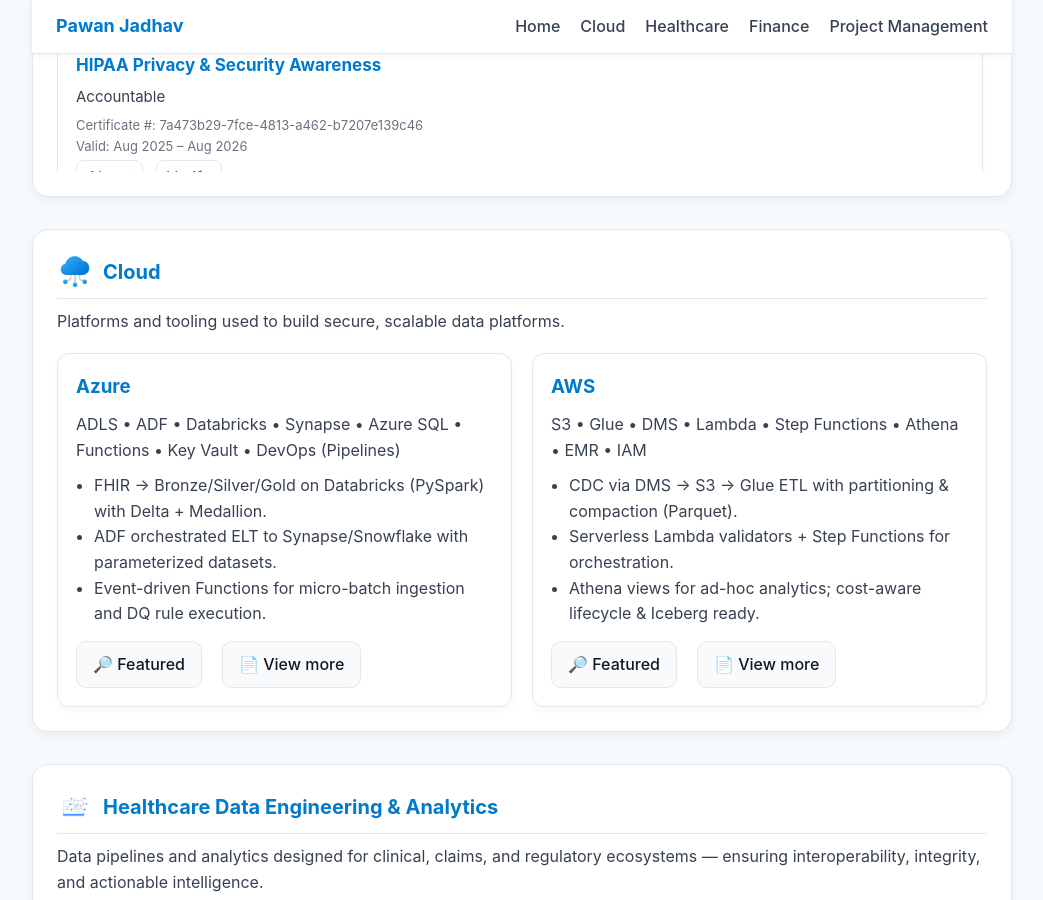
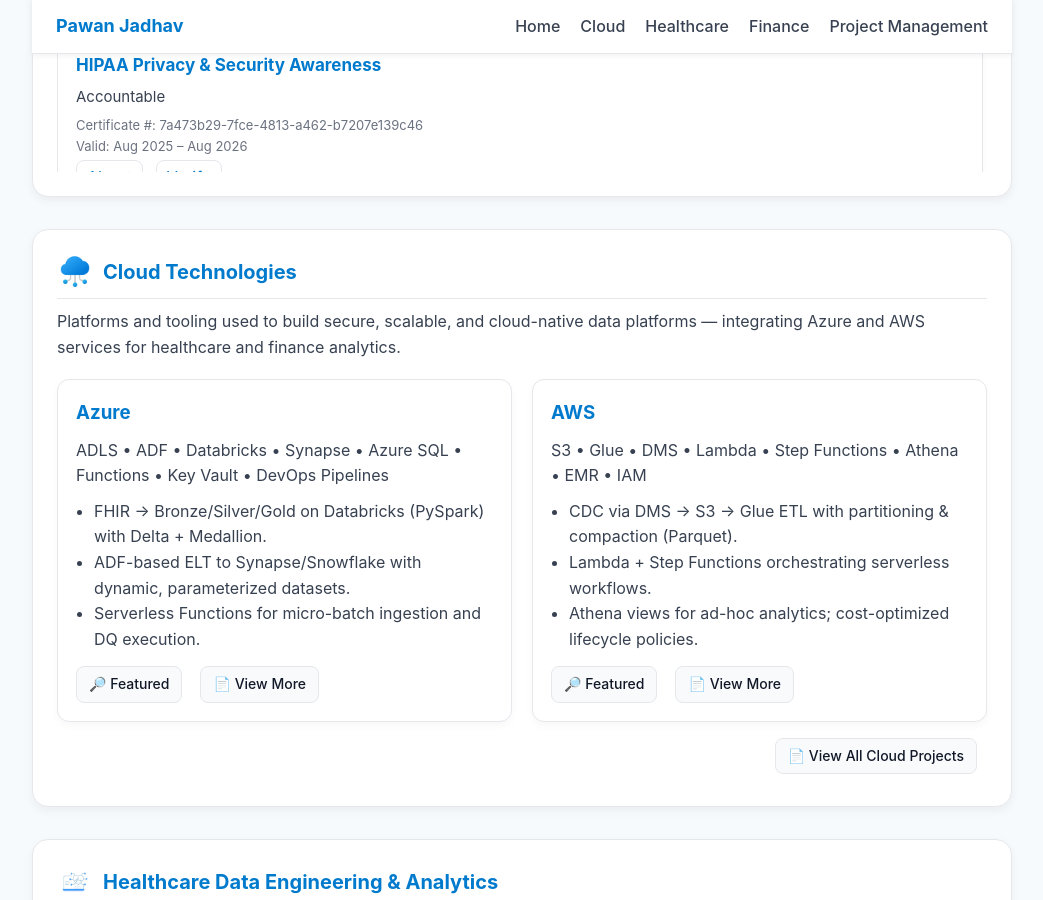
Before and after one commit to PawanJadhav7/PawanJadhav.github.io, a Jekyll site: the page built from index.md, in a window 1280 px wide and 900 px high, scrolled down 2443 px. Shown: the whole window, without its empty margins (118-1161 px from the left). Built offline with Jekyll 4.4.1, drawn with Linux system fonts in a browser that asks for light colours.

Commit message:
Update index.md

```diff
--- a/index.md
+++ b/index.md
@@ -498,10 +498,13 @@ layout: default
 <section id="cloud" style="background:#ffffff;border:1px solid #e5e7eb;border-radius:16px;padding:24px;margin:32px 0;box-shadow:0 4px 10px rgba(0,0,0,0.05);" aria-label="Cloud Technologies">
 
   <h2 style="color:#007ACC;margin-top:0;display:flex;align-items:center;gap:10px;">
-  <img src="/assets/images/cloud.gif" alt="Cloud Computing" width="36" height="36" style="vertical-align:middle;border-radius:6px;">
-  Cloud
-</h2>
-  <p style="color:#374151;margin:6px 0 18px;">Platforms and tooling used to build secure, scalable data platforms.</p>
+    <img src="/assets/images/cloud.gif" alt="Cloud Computing" width="36" height="36" style="vertical-align:middle;border-radius:6px;">
+    Cloud Technologies
+  </h2>
+
+  <p style="color:#374151;margin:6px 0 18px;">
+    Platforms and tooling used to build secure, scalable, and cloud-native data platforms — integrating Azure and AWS services for healthcare and finance analytics.
+  </p>
 
   <div style="display:grid;grid-template-columns:repeat(auto-fit,minmax(280px,1fr));gap:20px;">
 
@@ -509,16 +512,18 @@ layout: default
     <article id="azure" style="border:1px solid #e5e7eb;border-radius:12px;padding:18px;background:#fff;box-shadow:0 4px 8px rgba(0,0,0,0.03);">
       <h3 style="margin:0 0 10px;color:#007ACC;">Azure</h3>
       <p style="margin:0 0 10px;color:#374151;line-height:1.6;">
-        ADLS • ADF • Databricks • Synapse • Azure SQL • Functions • Key Vault • DevOps (Pipelines)
+        ADLS • ADF • Databricks • Synapse • Azure SQL • Functions • Key Vault • DevOps Pipelines
       </p>
       <ul style="margin:10px 0 14px;padding-left:18px;color:#374151;line-height:1.6;">
         <li>FHIR → Bronze/Silver/Gold on Databricks (PySpark) with Delta + Medallion.</li>
-        <li>ADF orchestrated ELT to Synapse/Snowflake with parameterized datasets.</li>
-        <li>Event-driven Functions for micro-batch ingestion and DQ rule execution.</li>
+        <li>ADF-based ELT to Synapse/Snowflake with dynamic, parameterized datasets.</li>
+        <li>Serverless Functions for micro-batch ingestion and DQ execution.</li>
       </ul>
-      <div style="display:flex;gap:10px;flex-wrap:wrap;">
-        <a class="btn" href="#featured-azure" style="display:inline-flex;align-items:center;justify-content:center;padding:10px 16px;border-radius:10px;border:1px solid #e5e7eb;background:#f8fafc;color:#111827;text-decoration:none;font-weight:500;">🔎 Featured</a>
-        <a class="btn" href="/cloud.html#azure" target="_blank" rel="noopener noreferrer" style="display:inline-flex;align-items:center;justify-content:center;padding:10px 16px;border-radius:10px;border:1px solid #e5e7eb;background:#f8fafc;color:#111827;text-decoration:none;font-weight:500;">📄 View more</a>
+      <div style="margin-top:8px;display:flex;flex-wrap:wrap;gap:8px;">
+        <a class="btn" href="#featured-azure"
+           style="display:inline-flex;align-items:center;justify-content:center;padding:6px 12px;border-radius:8px;border:1px solid #e5e7eb;background:#f8fafc;color:#111827;text-decoration:none;font-size:14px;">🔎 Featured</a>
+        <a class="btn" href="/cloud.html#azure" target="_blank" rel="noopener noreferrer"
+           style="display:inline-flex;align-items:center;justify-content:center;padding:6px 12px;border-radius:8px;border:1px solid #e5e7eb;background:#f8fafc;color:#111827;text-decoration:none;font-size:14px;">📄 View More</a>
       </div>
     </article>
 
@@ -530,17 +535,26 @@ layout: default
       </p>
       <ul style="margin:10px 0 14px;padding-left:18px;color:#374151;line-height:1.6;">
         <li>CDC via DMS → S3 → Glue ETL with partitioning & compaction (Parquet).</li>
-        <li>Serverless Lambda validators + Step Functions for orchestration.</li>
-        <li>Athena views for ad-hoc analytics; cost-aware lifecycle & Iceberg ready.</li>
+        <li>Lambda + Step Functions orchestrating serverless workflows.</li>
+        <li>Athena views for ad-hoc analytics; cost-optimized lifecycle policies.</li>
       </ul>
-      <div style="display:flex;gap:10px;flex-wrap:wrap;">
-        <a class="btn" href="#featured-aws" style="display:inline-flex;align-items:center;justify-content:center;padding:10px 16px;border-radius:10px;border:1px solid #e5e7eb;background:#f8fafc;color:#111827;text-decoration:none;font-weight:500;">🔎 Featured</a>
-        <a class="btn" href="/cloud.html#aws" target="_blank" rel="noopener noreferrer" style="display:inline-flex;align-items:center;justify-content:center;padding:10px 16px;border-radius:10px;border:1px solid #e5e7eb;background:#f8fafc;color:#111827;text-decoration:none;font-weight:500;">📄 View more</a>
+      <div style="margin-top:8px;display:flex;flex-wrap:wrap;gap:8px;">
+        <a class="btn" href="#featured-aws"
+           style="display:inline-flex;align-items:center;justify-content:center;padding:6px 12px;border-radius:8px;border:1px solid #e5e7eb;background:#f8fafc;color:#111827;text-decoration:none;font-size:14px;">🔎 Featured</a>
+        <a class="btn" href="/cloud.html#aws" target="_blank" rel="noopener noreferrer"
+           style="display:inline-flex;align-items:center;justify-content:center;padding:6px 12px;border-radius:8px;border:1px solid #e5e7eb;background:#f8fafc;color:#111827;text-decoration:none;font-size:14px;">📄 View More</a>
       </div>
     </article>
 
   </div>
+
+  <p style="text-align:right;margin-top:16px;display:flex;justify-content:flex-end;">
+    <a class="btn" href="/cloud.html" target="_blank" rel="noopener noreferrer"
+       style="display:inline-flex;align-items:center;justify-content:center;padding:6px 12px;border-radius:8px;border:1px solid #e5e7eb;background:#f8fafc;color:#111827;text-decoration:none;font-size:14px;">📄 View All Cloud Projects</a>
+  </p>
+
 </section>
+
 <section id="healthcare" style="background:#ffffff;border:1px solid #e5e7eb;border-radius:16px;padding:24px;margin:32px 0;box-shadow:0 4px 10px rgba(0,0,0,0.05);" aria-label="Healthcare Data Engineering & Analytics">
 
   <h2 style="color:#007ACC;margin-top:0;display:flex;align-items:center;gap:10px;">
```
